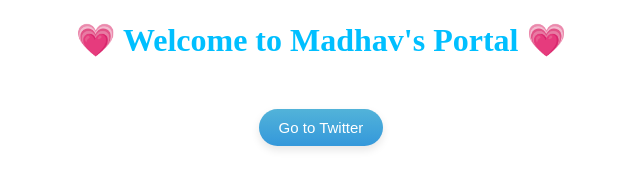
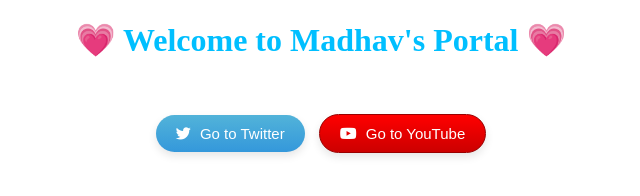
Before and after one commit to Madhav12/madhavch.com, a plain HTML site: page index.html in a window 1280 px wide. Shown: the whole page, without its empty margins (319-959 px from the left). Drawn offline with Linux system fonts and the light colour scheme.

Commit message:
Update index.html

```diff
--- a/index.html
+++ b/index.html
@@ -3,6 +3,7 @@
 
 <head>
     <title>NEW PAGE</title>
+    <link rel="stylesheet" href="https://cdnjs.cloudflare.com/ajax/libs/font-awesome/6.1.0/css/all.min.css">
     <style>
         .button-container {
             text-align: center;
@@ -23,11 +24,25 @@
             border: none;
             outline: none;
             transition: background-image 0.3s, box-shadow 0.3s;
+            margin: 5px;
         }
 
         .curved-button:hover {
             background-image: linear-gradient(to bottom, #3498db, #52b3d9);
             box-shadow: 0 8px 16px rgba(0, 0, 0, 0.2);
+        }
+
+        .youtube-button {
+            background-image: linear-gradient(to bottom, #ff0000, #cc0000);
+            border: 1px solid #990000;
+        }
+
+        .youtube-button:hover {
+            background-image: linear-gradient(to bottom, #cc0000, #ff0000);
+        }
+
+        .social-icon {
+            margin-right: 5px;
         }
     </style>
 </head>
@@ -36,12 +51,23 @@
     <h1 style="color: deepskyblue; text-align: center;">&#128151; Welcome to Madhav's Portal &#128151;</h1>
 
     <div class="button-container">
-        <button class="curved-button" onclick="openTwitter()">Go to Twitter</button>
+        <button class="curved-button" onclick="openTwitter()">
+            <i class="fab fa-twitter social-icon"></i>
+            Go to Twitter
+        </button>
+        <button class="curved-button youtube-button" onclick="openYouTube()">
+            <i class="fab fa-youtube social-icon"></i>
+            Go to YouTube
+        </button>
     </div>
 
     <script>
         function openTwitter() {
-            window.open("https://twitter.com/Madhuch268");
+            window.open("https://twitter.com/Madhuchhge268");
+        }
+
+        function openYouTube() {
+            window.open("https://youtube.com/@madhavch2620?si=DCv7uGzvTO2sX4Sw");
         }
     </script>
 </body>
```
